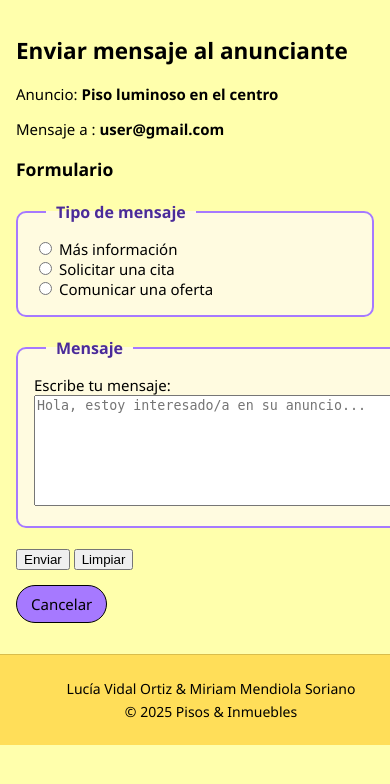
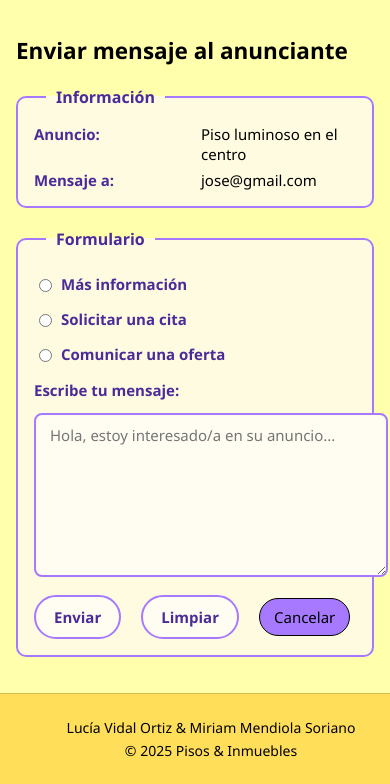
Before and after one commit to Opalo97/practicas_daw, a PHP site: page /enviar_mensaje.html in a window 390 px wide; the page is wider, and only the part inside the window is pictured. Shown: the part 205-989 px from the top of that part. Before the commit the page ends 950 px from the top of that part, so only its background shows below. Run offline with PHP 8.4, Linux system fonts and the light colour scheme; some libraries are stand-ins or nearby versions.

Commit message:
Parte de Lucía terminada (si me da tiempo hago el responsive yo después de Miriam)

```diff
--- a/aviso.html
+++ b/aviso.html
@@ -8,6 +8,7 @@
     <!-- Links-->
     <link rel="stylesheet" href="../../iconos/fontello-88eddae3/css/fontello.css">
     <link rel="stylesheet" href="basic.css">
+    <link rel="stylesheet" href="froms.css">
 
   </head>
   <body>
@@ -55,7 +56,7 @@
             </p>
           </fieldset>
 
-          <p><a class="enlaces" href="principal_no_ident.html">Volver a la página principal</a></p>
+          <p><a class="enlaces" href="index_no.html">Volver a la página principal</a></p>
         </article>
       </section>
     </main>
--- a/basic.css
+++ b/basic.css
@@ -122,21 +122,6 @@ nav a {
   font-size: 15px;
 }
 
-/*dl*/
-dl {
-  display: grid;
-  grid-template-columns: 1fr 1fr;
-  gap: 6px 12px;
-  margin: 0;
-}
-dt {
-  font-weight: 600;
-  color: #4b2b99;
-}
-dd {
-  margin: 0;
-}
-
 /*imagenes*/
 .imagenes {
   display: flex;
@@ -224,6 +209,19 @@ legend {
     font-size: 1rem;
     font-weight: bold;
 }
+dl {
+  display: grid;
+  grid-template-columns: 1fr 1fr;
+  gap: 6px 12px;
+  margin: 0;
+}
+dt {
+  font-weight: 600;
+  color: #4b2b99;
+}
+dd {
+  margin: 0;
+}
 
 /*enlaces class="enlaces"*/
 a.enlaces {
--- a/cuenta.html
+++ b/cuenta.html
@@ -7,6 +7,7 @@
     <!-- Links-->
     <link rel="stylesheet" href="../../iconos/fontello-88eddae3/css/fontello.css">
     <link rel="stylesheet" href="basic.css">
+    <link rel="stylesheet" href="froms.css">
 
 </head>
 <body>
--- a/detalle_anuncio.html
+++ b/detalle_anuncio.html
@@ -7,6 +7,7 @@
     <!-- Links-->
     <link rel="stylesheet" href="../../iconos/fontello-88eddae3/css/fontello.css">
     <link rel="stylesheet" href="basic.css">
+    <link rel="stylesheet" href="froms.css">
 
   </head>
   <body>
--- a/en-mensaje.html
+++ b/en-mensaje.html
@@ -7,6 +7,7 @@
     <!-- Links-->
     <link rel="stylesheet" href="basic.css">
     <link rel="stylesheet" href="../../iconos/fontello-88eddae3/css/fontello.css">
+    <link rel="stylesheet" href="froms.css">
 
 </head>
 <body>
--- a/enviar_mensaje.html
+++ b/enviar_mensaje.html
@@ -6,6 +6,7 @@
     <title>Enviar mensaje - Pisos & Inmuebles</title>
     <!-- Links-->
     <link rel="stylesheet" href="basic.css">
+    <link rel="stylesheet" href="froms.css">
     <link rel="stylesheet" href="../../iconos/fontello-88eddae3/css/fontello.css">
 
   </head>
@@ -37,58 +38,56 @@
     </nav>
 
     <main class="contenido">
-
       <article>
         <section>
           <h2>Enviar mensaje al anunciante</h2>
-          <p>
-            Anuncio: <strong>Piso luminoso en el centro</strong>
-          </p>
-          <p>Mensaje a : <strong>user@gmail.com</strong></p>
+
+          <fieldset>
+            <legend>Información</legend>
+            <dl>
+              <dt>Anuncio:</dt>
+              <dd>Piso luminoso en el centro</dd>
+
+              <dt>Mensaje a:</dt>
+              <dd>jose@gmail.com</dd>
+            </dl>
+          </fieldset>
         </section>
 
         <section aria-labelledby="form-mensaje">
-          <h3 id="form-mensaje">Formulario</h3>
+          <fieldset>
+            <legend>Formulario</legend>
 
-          <form action="en-mensaje.html" method="post">
-            <input type="hidden" name="id_anuncio" value="1234">
+            <!-- AÑADIMOS la clase enviar-mensaje -->
+            <form class="enviar-mensaje" action="en-mensaje.html" method="post">
+              <input type="hidden" name="id_anuncio" value="1234">
 
-            <fieldset>
-              <legend>Tipo de mensaje</legend>
-              <label>
-                <input type="radio" name="tipo" value="info">
-                Más información
-              </label>
-              <br>
-              <label>
-                <input type="radio" name="tipo" value="cita">
-                Solicitar una cita
-              </label>
-              <br>
-              <label>
-                <input type="radio" name="tipo" value="oferta">
-                Comunicar una oferta
-              </label>
-            </fieldset>
+              <!-- Tipo de mensaje -->
+              <div class="grupo-radios">
+                <label><input type="radio" name="tipo" value="info"> Más información</label>
+                <label><input type="radio" name="tipo" value="cita"> Solicitar una cita</label>
+                <label><input type="radio" name="tipo" value="oferta"> Comunicar una oferta</label>
+              </div>
 
-            <fieldset>
-              <legend>Mensaje</legend>
-              <label for="texto">Escribe tu mensaje:</label><br>
-              <textarea id="texto" name="texto" rows="7" cols="60" placeholder="Hola, estoy interesado/a en su anuncio..."></textarea>
-            </fieldset>
 
-            <p>
-              <button type="submit">Enviar</button>
-              <button type="reset">Limpiar</button>
-            </p>
+              <!-- Mensaje -->
+              <label for="texto">Escribe tu mensaje:</label>
+              <textarea id="texto" name="texto" rows="7" cols="60"
+                placeholder="Hola, estoy interesado/a en su anuncio..."></textarea>
 
-            <p>
-              <a class="enlaces" href="detalle_anuncio.html">Cancelar</a>
-            </p>
-          </form>
+              <!-- Botones -->
+              <div class="acciones">
+                <button class="button" type="submit">Enviar</button>
+                <button class="button" type="reset">Limpiar</button>
+                <a class="enlaces" href="detalle_anuncio.html">Cancelar</a>
+              </div>
+            </form>
+          </fieldset>
         </section>
       </article>
     </main>
+
+
 
     <footer>
       <p>Lucía Vidal Ortiz &amp; Miriam Mendiola Soriano</p>
--- a/f.busqueda.html
+++ b/f.busqueda.html
@@ -8,7 +8,7 @@
   <!-- Links-->
   <link rel="stylesheet" href="basic.css">
   <link rel="stylesheet" href="../../iconos/fontello-88eddae3/css/fontello.css">
-
+  <link rel="stylesheet" href="froms.css">
 
 </head>
 
@@ -94,7 +94,7 @@
             </label>
           </fieldset>
 
-          <input type="submit" value="Buscar" formaction="resultado.html" />
+          <input class="button" type="submit" value="Buscar" formaction="resultado.html" />
         </form>
       </article>
     </section>
--- /dev/null
+++ b/froms.css
@@ -0,0 +1,107 @@
+/*  AREA DEL TEXTO */
+textarea {
+  width: 100%;
+  max-width: 350px;
+  margin-top: 5px;
+  padding: 10px 14px;
+  font-family: inherit;
+  font-size: 15px;
+
+  border: 2px solid #a679ff;
+  border-radius: 8px;
+  background-color: #fffdf2;
+
+  resize: vertical; /* permite agrandar solo en altura */
+  transition: border-color 0.2s, box-shadow 0.2s;
+}
+
+textarea:focus {
+  outline: none;
+  border-color: #4b2b99;
+  box-shadow: 0 0 5px rgba(75, 43, 153, 0.3);
+}
+
+/*  BOTONES  */
+.button {
+  font-family: inherit;
+  font-size: 15px;
+  padding: 10px 18px;
+  margin-right: 10px;
+  border: none;
+  border-radius: 50px;
+  cursor: pointer;
+  font-weight: 600;
+  transition: all 0.2s ease;
+
+  background-color: #fffdf2;
+  color: #4b2b99;
+  border: 2px solid #a679ff;
+}
+.button:hover {
+  background-color: #d5c1ff;
+  transform: translateY(-2px);
+}
+
+/* FORMULARIOS */
+
+input,
+select {
+  width: 100%;
+  max-width: 350px;
+  padding: 10px 14px;
+  font-family: inherit;
+  font-size: 15px;
+  border: 2px solid #a679ff;
+  border-radius: 8px;
+  background-color: #fffdf2;
+  transition: border-color 0.2s, box-shadow 0.2s;
+}
+
+input:focus,
+select:focus {
+  outline: none;
+  border-color: #4b2b99;
+  box-shadow: 0 0 5px rgba(75, 43, 153, 0.3);
+}
+
+label {
+  font-weight: 600;
+  color: #4b2b99;
+}
+
+/* ########## AJUSTES SOLO PARA ENVIAR MENSAJE ########## */
+form.enviar-mensaje {
+  display: flex;
+  flex-direction: column;
+  gap: 8px;
+  align-items: flex-start;
+  max-width: 600px;
+}
+
+form.enviar-mensaje label {
+  display: inline-flex;
+  align-items: center;
+  gap: 6px;
+  margin-right: 15px;
+  white-space: nowrap; /* evita que se parta el texto */
+}
+
+/* Grupo más compacto */
+form.enviar-mensaje .grupo-radios {
+  display: flex;
+  flex-wrap: wrap;
+  gap: 15px;
+  margin: 8px 0;
+}
+
+form.enviar-mensaje input[type="radio"] {
+  accent-color: #a679ff;
+}
+
+form.enviar-mensaje .acciones {
+  display: flex;
+  flex-wrap: wrap;
+  gap: 10px;
+  margin-top: 10px;
+  align-items: center;
+}
--- a/index_no.html
+++ b/index_no.html
@@ -7,6 +7,7 @@
         <!-- Links-->
         <link rel="stylesheet" href="basic.css">
         <link rel="stylesheet" href="../../iconos/fontello-88eddae3/css/fontello.css">
+        <link rel="stylesheet" href="froms.css">
     </head>
     <body>
         <header>
```
Also changed, not shown: index.html (+12 -8 lines), login.html (+25 -7 lines), mis_mensajes.html (+9 -5 lines), respuesta_folleto.html (+10 -8 lines), resultado.html (+9 -3 lines), signup.html (+9 -3 lines), solicitar_folleto.html (+9 -4 lines).
